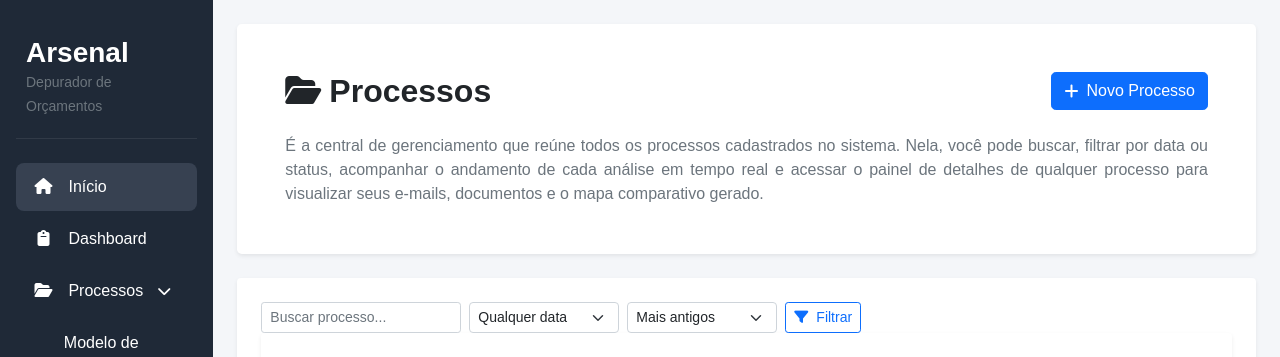
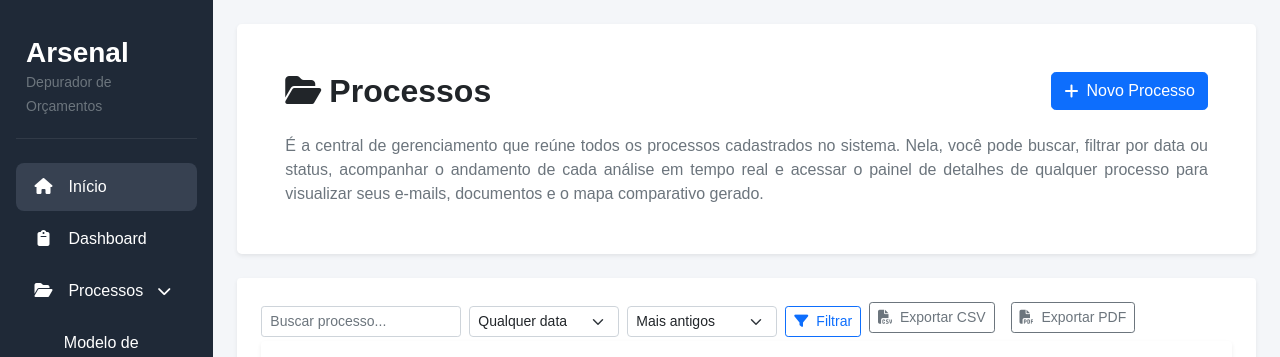
Before and after one commit to TamiresMusafir/arsenal, a Django app: template processos/templates/processos.html in a window 1280 px wide. Shown: the top 357 px of the page. Run offline with Django 5.2, Linux system fonts and the light colour scheme; the template is opened without the code that fills it, so the values that code supplies are empty; grey boxes labelled with a size stand in for pictures from a placeholder-image service; some libraries are stand-ins or nearby versions.

Commit message:
Update processos.html

```diff
--- a/processos/templates/processos.html
+++ b/processos/templates/processos.html
@@ -32,8 +32,7 @@
             <select
               class="form-select form-select-sm"
               name="data"
-              style="max-width: 150px; flex-shrink: 0;"
-            >
+              style="max-width: 150px; flex-shrink: 0;">
               <option value="qualquer">Qualquer data</option>
               <option value="hoje">Hoje</option>
               <option value="mes">Este mês</option>
@@ -53,6 +52,18 @@
             <button type="submit" class="btn btn-sm btn-outline-primary">
               <i class="fa-solid fa-filter me-2"></i>Filtrar
             </button>
+
+            <div class="mb-2 d-flex flex-wrap gap-3">
+              <button class="btn btn-outline-secondary btn-sm">
+                <i class="fa-solid fa-file-csv me-1"></i>
+                Exportar CSV
+              </button>
+
+              <button class="btn btn-outline-secondary btn-sm">
+                <i class="fa-solid fa-file-pdf me-1"></i>
+                Exportar PDF
+              </button>
+            </div>
 
           </form>
 
@@ -86,10 +97,16 @@
                         Em andamento
                       </span>
                     </td>
-                    <td class="text-end">
-                      <a class="btn btn-sm btn-outline-primary" href="#">
+                    <td>
+											<div class="d-flex gap-2">
+												<a href="#" class="btn btn-sm btn-outline-primary">
 													<i class="fa-solid fa-eye"></i>
 												</a>
+
+												<a href="#" class="btn btn-sm btn-outline-secondary">
+													<i class="fa-solid fa-download"></i>
+												</a>
+											</div>
 										</td>
                   </tr>
                   {% endfor %}
@@ -101,7 +118,7 @@
           <hr class="my-3">
           <div class="d-flex justify-content-between align-items-center flex-wrap gap-3">
             <small class="text-muted">
-              Mostrando <strong>{{ processos.start_index }} -  {{ processos.end_index }}</strong> de <strong> {{ processos.paginator.count}}</strong> processos
+              Mostrando <strong>{{ processos.start_index }} - {{ processos.end_index }}</strong> de <strong> {{ processos.paginator.count}}</strong> processos
             </small>
             <nav>
               <ul class="pagination pagination-sm mb-0">
```
Lines whose indentation alone changed are shown as unchanged.
